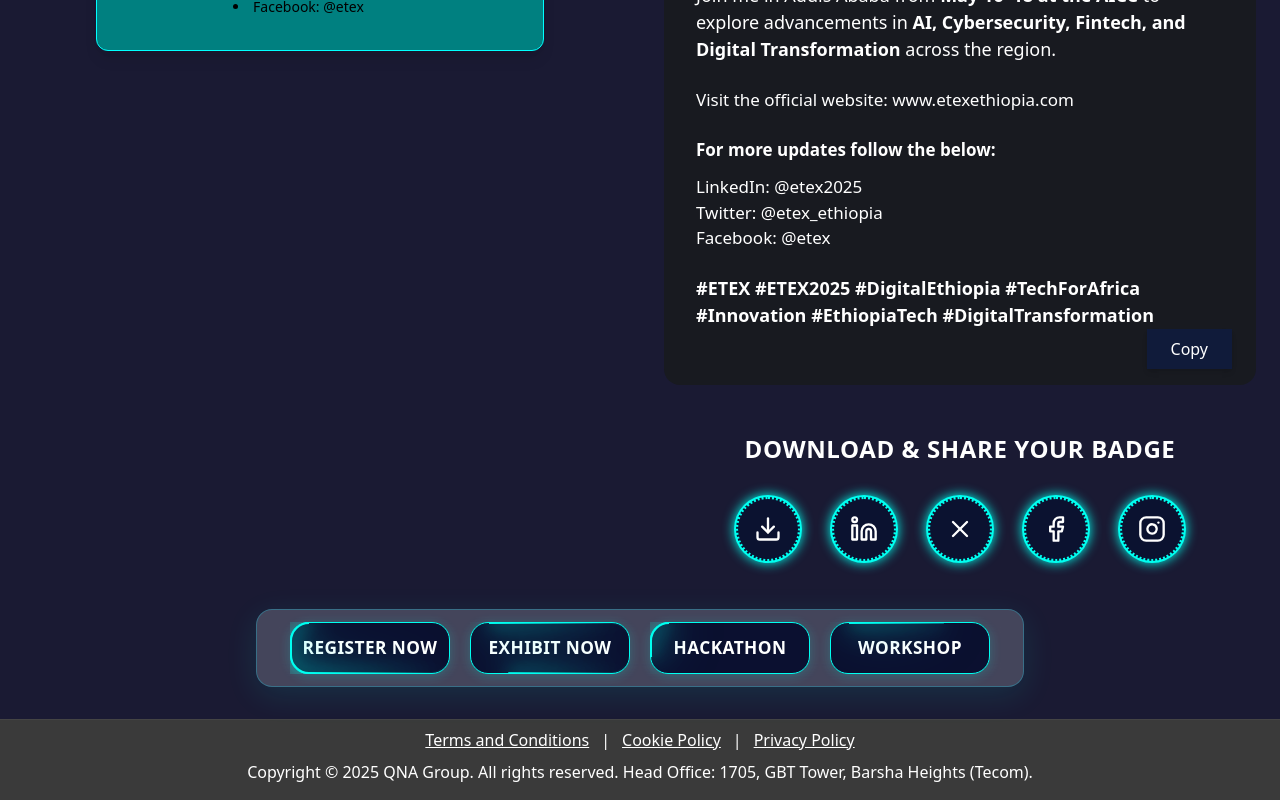
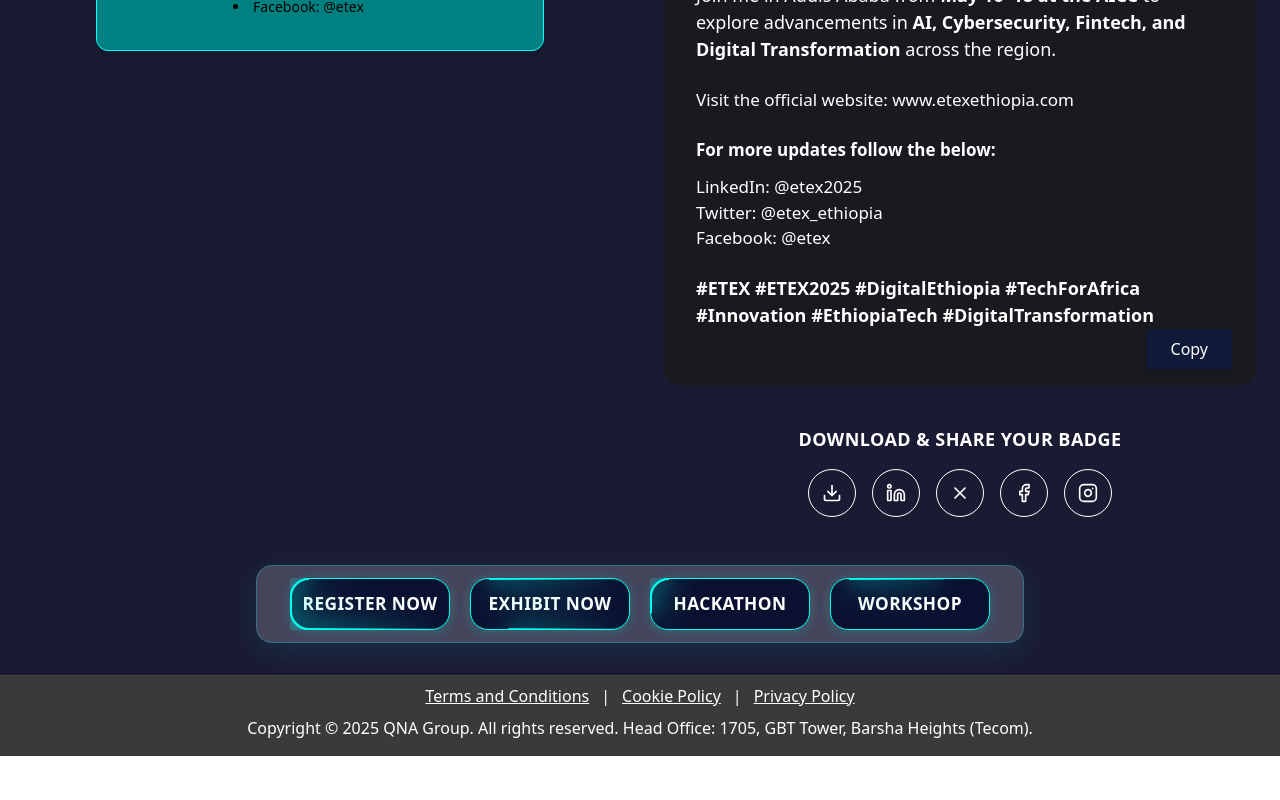
Before and after one commit to HiwotBelay/Etex-clone, a React (Vite) app: page / in a window 1280 px wide. Shown: the part 842-1642 px from the top of the page. After the commit the page ends 1598 px from the top, so only its background shows below. Built offline with nearby package versions, Linux system fonts and the light colour scheme.

Commit message:
download bage part

```diff
--- a/src/components/preview-share-card.tsx
+++ b/src/components/preview-share-card.tsx
@@ -66,30 +66,30 @@
         </div>
       </div>
 
-      <div className="text-center mt-4">
-        <h2 className="text-white text-2xl font-extrabold mb-8 tracking-wide font-sans">
+      <div className="text-center mt-2">
+        <h2 className="text-white text-lg font-extrabold mb-4 tracking-wide font-sans">
           DOWNLOAD & SHARE YOUR BADGE
         </h2>
-        <div className="flex justify-center gap-8">
+        <div className="flex justify-center gap-4">
           {/* Download Button */}
-          <button className="w-16 h-16 flex items-center justify-center rounded-full border-2 border-dotted border-[#00FFF0] bg-[#0B1230] text-white shadow-[0_0_0_2px_#00FFF0,0_0_12px_2px_#00FFF0] hover:scale-110 transition-all duration-200">
-            <Download className="w-7 h-7" />
+          <button className="w-12 h-12 flex items-center justify-center rounded-full border border-white bg-transparent text-white hover:bg-transparent hover:text-white transition-transform duration-200 hover:scale-90">
+            <Download className="w-5 h-5 text-white" />
           </button>
           {/* LinkedIn Button */}
-          <button className="w-16 h-16 flex items-center justify-center rounded-full border-2 border-dotted border-[#00FFF0] bg-[#0B1230] text-white shadow-[0_0_0_2px_#00FFF0,0_0_12px_2px_#00FFF0] hover:scale-110 transition-all duration-200">
-            <Linkedin className="w-7 h-7" />
+          <button className="w-12 h-12 flex items-center justify-center rounded-full border border-white bg-transparent text-white hover:bg-transparent hover:text-white transition-transform duration-200 hover:scale-90">
+            <Linkedin className="w-5 h-5 text-white" />
           </button>
           {/* X Button */}
-          <button className="w-16 h-16 flex items-center justify-center rounded-full border-2 border-dotted border-[#00FFF0] bg-[#0B1230] text-white shadow-[0_0_0_2px_#00FFF0,0_0_12px_2px_#00FFF0] hover:scale-110 transition-all duration-200">
-            <X className="w-7 h-7" />
+          <button className="w-12 h-12 flex items-center justify-center rounded-full border border-white bg-transparent text-white hover:bg-transparent hover:text-white transition-transform duration-200 hover:scale-90">
+            <X className="w-5 h-5 text-white" />
           </button>
           {/* Facebook Button */}
-          <button className="w-16 h-16 flex items-center justify-center rounded-full border-2 border-dotted border-[#00FFF0] bg-[#0B1230] text-white shadow-[0_0_0_2px_#00FFF0,0_0_12px_2px_#00FFF0] hover:scale-110 transition-all duration-200">
-            <Facebook className="w-7 h-7" />
+          <button className="w-12 h-12 flex items-center justify-center rounded-full border border-white bg-transparent text-white hover:bg-transparent hover:text-white transition-transform duration-200 hover:scale-90">
+            <Facebook className="w-5 h-5 text-white" />
           </button>
           {/* Instagram Button */}
-          <button className="w-16 h-16 flex items-center justify-center rounded-full border-2 border-dotted border-[#00FFF0] bg-[#0B1230] text-white shadow-[0_0_0_2px_#00FFF0,0_0_12px_2px_#00FFF0] hover:scale-110 transition-all duration-200">
-            <Instagram className="w-7 h-7" />
+          <button className="w-12 h-12 flex items-center justify-center rounded-full border border-white bg-transparent text-white hover:bg-transparent hover:text-white transition-transform duration-200 hover:scale-90">
+            <Instagram className="w-5 h-5 text-white" />
           </button>
         </div>
       </div>
```
